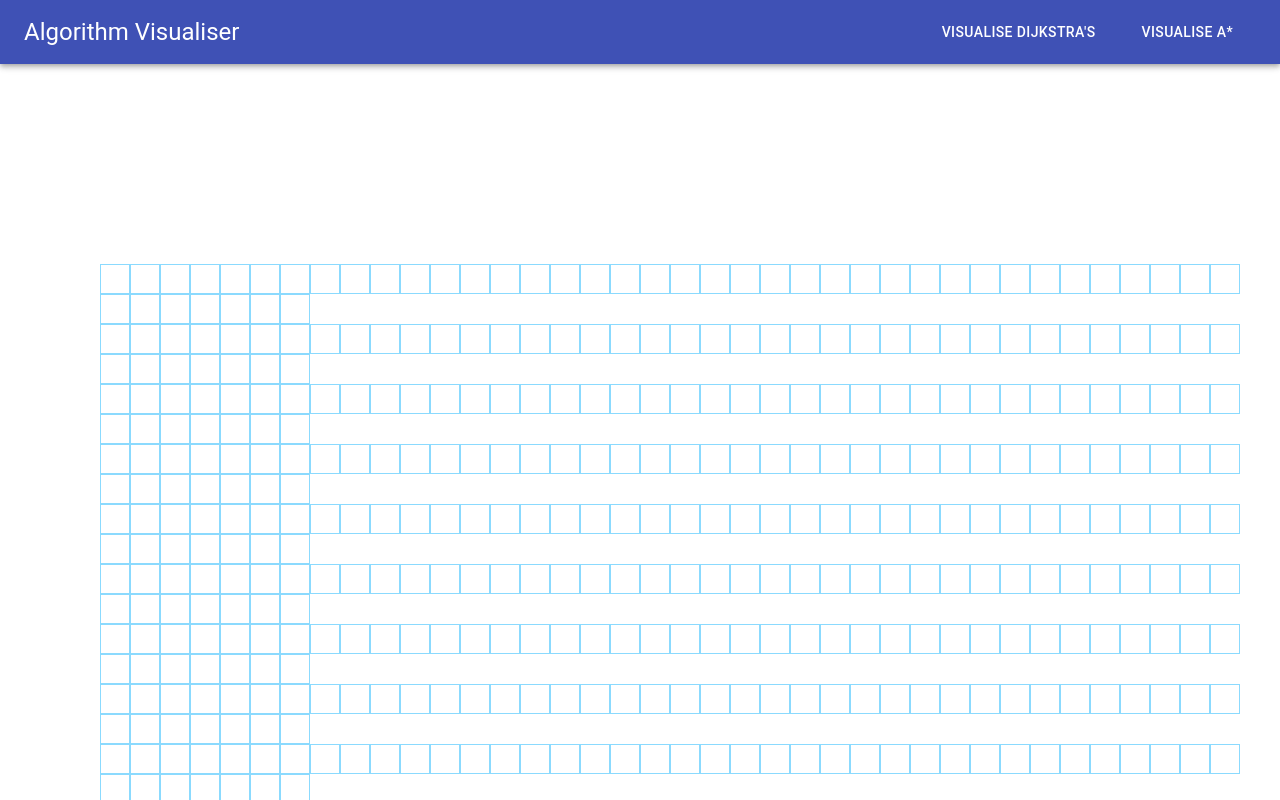
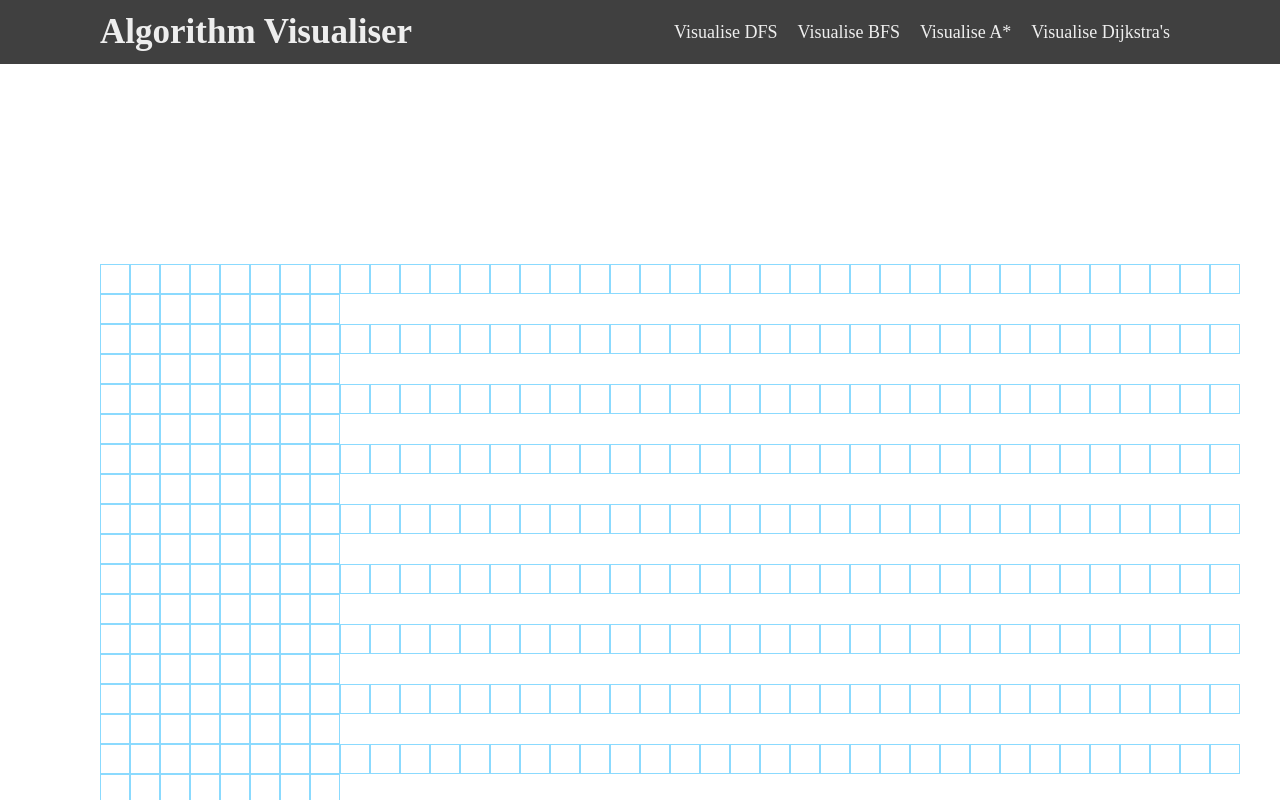
Before and after one commit to BozinovskiDaniel/AlgorithmVisualiser, a React (Create React App) app in the folder client/: page / in a window 1280 px wide. Shown: the top 800 px of the page. Built offline with nearby package versions, Linux system fonts and the light colour scheme; the HTML template or start-up script is replaced by a standard one.

Commit message:
working on styling navar

```diff
--- a/client/src/components/layout/Navbar.js
+++ b/client/src/components/layout/Navbar.js
@@ -1,48 +1,63 @@
 import React from "react";
+
+// Material UI
 import { makeStyles } from "@material-ui/core/styles";
 import AppBar from "@material-ui/core/AppBar";
 import Toolbar from "@material-ui/core/Toolbar";
 import Typography from "@material-ui/core/Typography";
 import Button from "@material-ui/core/Button";
-import IconButton from "@material-ui/core/IconButton";
-import MenuIcon from "@material-ui/icons/Menu";
 
 const useStyles = makeStyles((theme) => ({
-  root: {
-    flexGrow: 1,
+  navbarContainer: {
+    display: "flex",
+    backgroundColor: "#404040",
+    height: "8vh",
+    width: "100%",
+    alignItems: "center",
+    fontFamily: "Times New Roman",
   },
-  menuButton: {
-    marginRight: theme.spacing(2),
+  navbarTitle: {
+    fontSize: 35,
+    color: "#eee",
+    paddingLeft: "100px",
+    width: "100%",
   },
-  button: { margin: "0 15px" },
-  title: {
-    flexGrow: 1,
+  navbarList: {
+    listStyle: "none",
+    float: "right",
+    width: "100%",
+    paddingRight: "100px",
+  },
+  listItem: {
+    fontSize: 18,
+    color: "#eee",
+    display: "inline",
+    padding: "0 10px",
+    cursor: "pointer",
+    float: "right",
+    "&:hover": {
+      color: "rgba(255, 255, 255, 0.75)",
+    },
   },
 }));
+
+// onClick={() => callDijkstras()}
 
 function Navbar(props) {
   const classes = useStyles();
   const { callDijkstras } = props;
 
   return (
-    <div className={classes.root}>
-      <AppBar position="static">
-        <Toolbar>
-          <Typography variant="h5" className={classes.title}>
-            Algorithm Visualiser
-          </Typography>
-          <Button
-            color="inherit"
-            className={classes.button}
-            onClick={() => callDijkstras()}
-          >
-            Visualise Dijkstra's
-          </Button>
-          <Button color="inherit" className={classes.button}>
-            Visualise A*
-          </Button>
-        </Toolbar>
-      </AppBar>
+    <div className={classes.navbarContainer}>
+      <h3 className={classes.navbarTitle}>Algorithm Visualiser</h3>
+      <ul className={classes.navbarList}>
+        <li className={classes.listItem}>
+          <a onClick={() => callDijkstras()}>Visualise Dijkstra's</a>
+        </li>
+        <li className={classes.listItem}>Visualise A*</li>
+        <li className={classes.listItem}>Visualise BFS</li>
+        <li className={classes.listItem}>Visualise DFS</li>
+      </ul>
     </div>
   );
 }
--- a/client/src/pages/PathfindingAlgorithms.js
+++ b/client/src/pages/PathfindingAlgorithms.js
@@ -23,7 +23,7 @@ function PathfindingAlgorithms() {
 
     for (let row = 0; row < 19; row++) {
       const rows = [];
-      for (let col = 0; col < 45; col++) {
+      for (let col = 0; col < 46; col++) {
         rows.push(createNode(col, row));
       }
       grid.push(rows);
```
